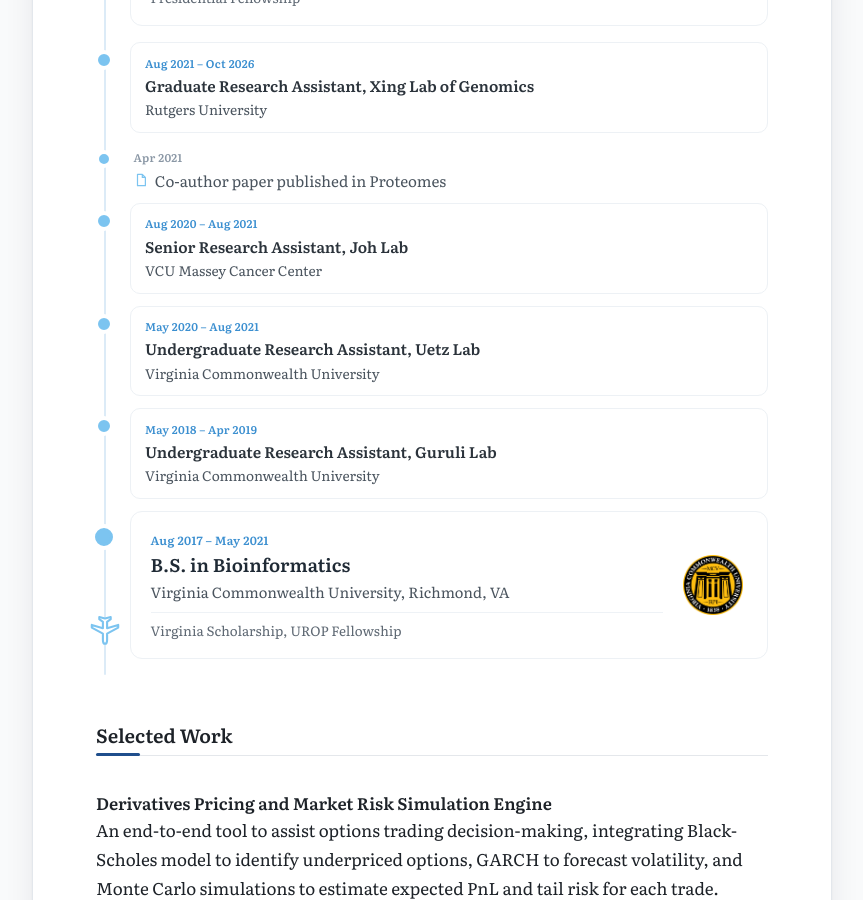
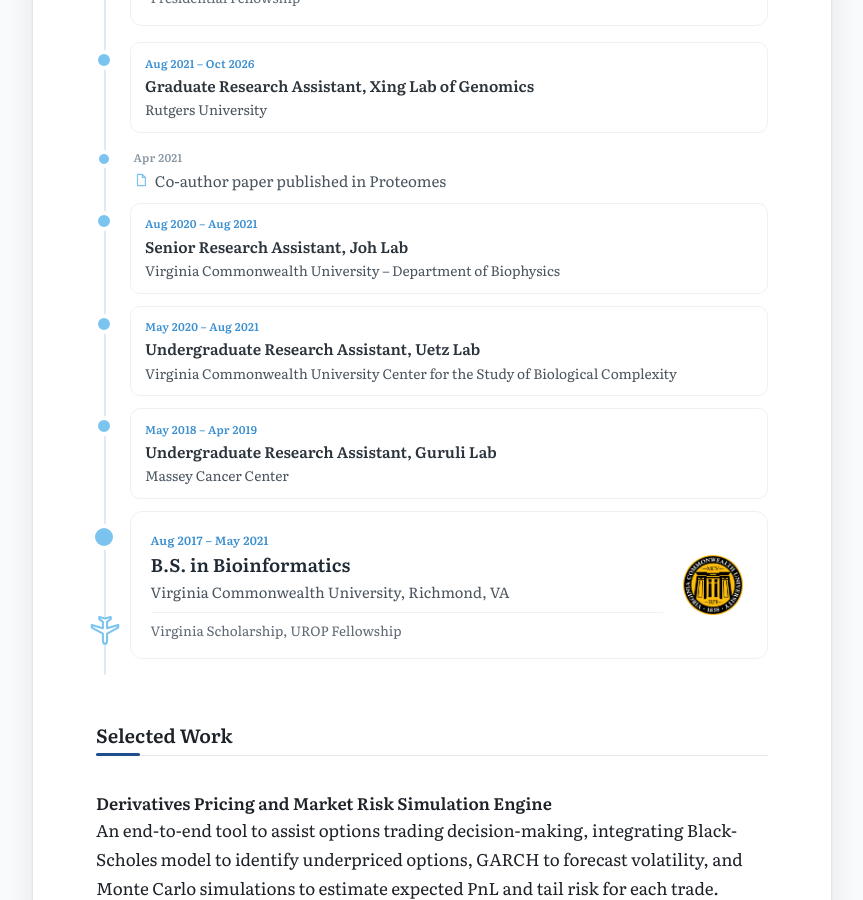
Before and after one commit to mklodi1/mklodi1.github.io, a Jekyll site: the page built from index.html, in a window 1280 px wide and 900 px high, scrolled down 979 px. Shown: the whole window, without its empty margins (208-1071 px from the left). Built offline with Jekyll 4.4.1, drawn with Linux system fonts in a browser that asks for light colours.

Commit message:
Set lab affiliations on timeline
Co-Authored-By: Claude Opus 5.5 <noreply@anthropic.com>
Claude-Session: https://claude.ai/code/session_018B7yRm4wV88UDqtVSP6gVK

```diff
--- a/_data/journey.yml
+++ b/_data/journey.yml
@@ -28,17 +28,17 @@
 - when: "Aug 2020 – Aug 2021"
   title: "Senior Research Assistant, Joh Lab"
   type: research
-  place: "VCU Massey Cancer Center"
+  place: "Virginia Commonwealth University – Department of Biophysics"
 
 - when: "May 2020 – Aug 2021"
   title: "Undergraduate Research Assistant, Uetz Lab"
   type: research
-  place: "Virginia Commonwealth University"
+  place: "Virginia Commonwealth University Center for the Study of Biological Complexity"
 
 - when: "May 2018 – Apr 2019"
   title: "Undergraduate Research Assistant, Guruli Lab"
   type: research
-  place: "Virginia Commonwealth University"
+  place: "Massey Cancer Center"
 
 - when: "Aug 2017 – May 2021"
   title: "B.S. in Bioinformatics"
```
